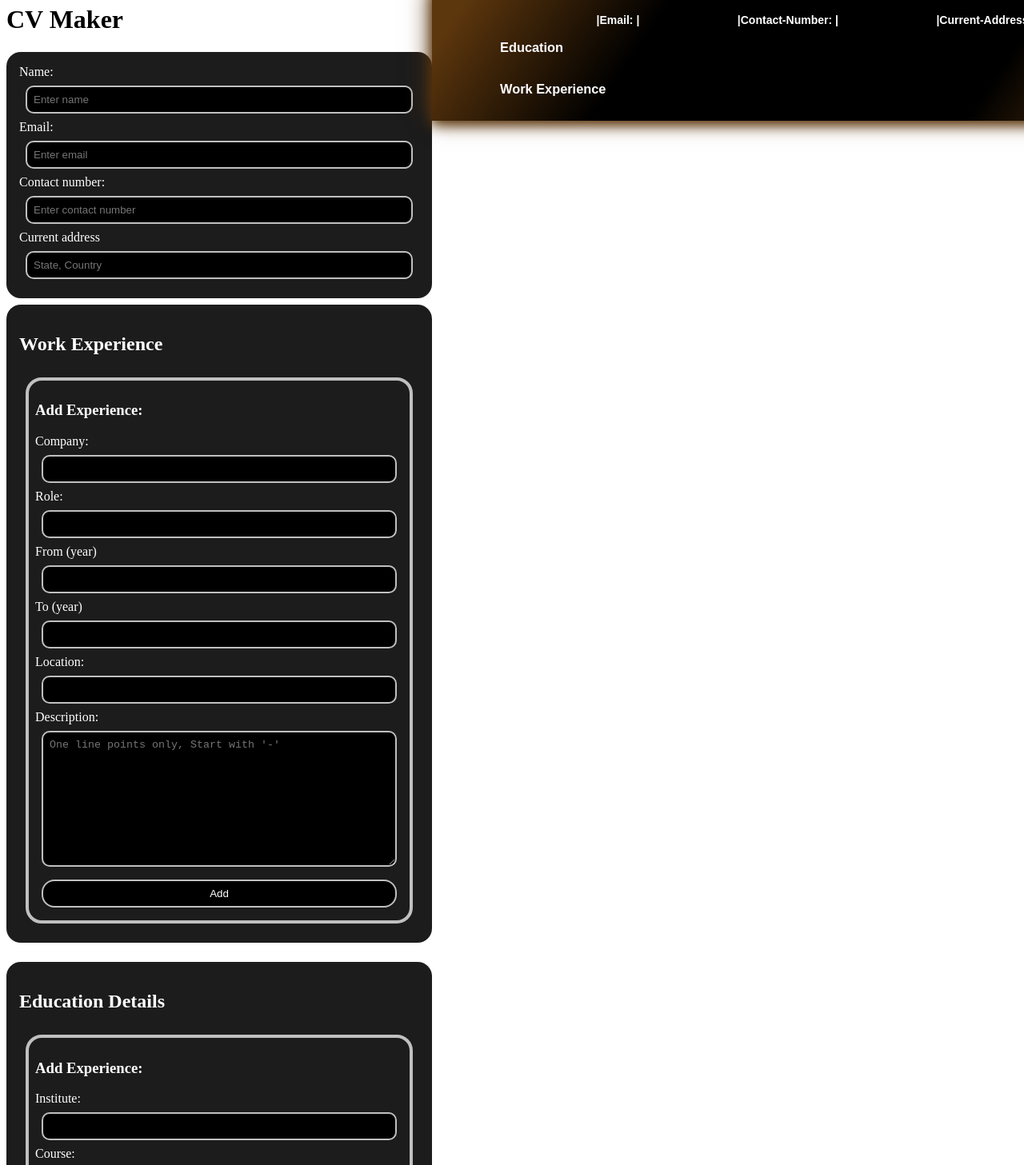
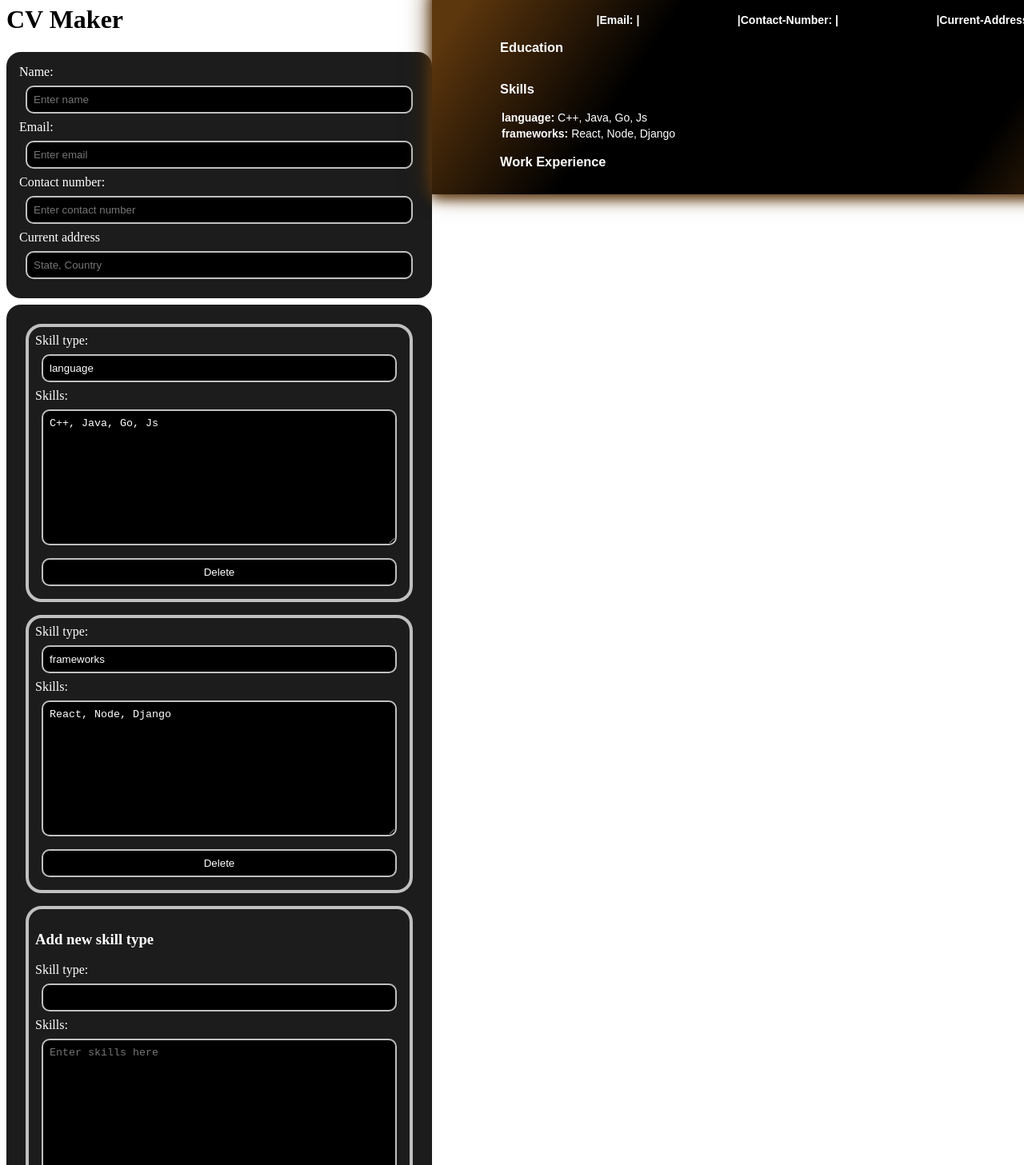
Before and after one commit to AnuragYadav404/cv-application, a React (Vite) app in the folder cv-application/: page / in a window 1280 px wide. Shown: the part 53-1510 px from the top of the page at 80% size. Built offline with nearby package versions, Linux system fonts and the light colour scheme.

Commit message:
Implement the Skills display and form component
Future scope: Extract out generic compoenent from Skills
and implement a new genereic componenet fro skills
and project

```diff
--- a/cv-application/src/App.css
+++ b/cv-application/src/App.css
@@ -38,12 +38,12 @@ li {
 }
 
 
-.WorkDetails, .EducationDetails {
+.WorkDetails, .EducationDetails, .skillsForm {
   display: flex;
   flex-direction: column;
 }
 
-.personalDetails, .WorkDetailsList, .EducationDetailsList   {
+.personalDetails, .WorkDetailsList, .EducationDetailsList , .skillsFormList  {
   margin-top: 8px;
   color: white;
   display: flex;
@@ -57,7 +57,7 @@ li {
 
 
 
-.WorkDetailsList li, .EducationDetailsList li {
+.WorkDetailsList li, .EducationDetailsList li, .skillsFormList li {
   display: flex;
   flex-direction: column;
   margin: 8px;
@@ -67,7 +67,7 @@ li {
   border: 4px solid silver;
 }
 
-.WorkDetailsList li input, .EducationDetailsList li input, .personalDetails input, .WorkDetailsList li textarea, .EducationDetailsList li textarea {
+.WorkDetailsList li input, .EducationDetailsList li input, .skillsFormList li input, .skillsFormList li textarea, .skillsFormList li button ,.personalDetails input, .WorkDetailsList li textarea, .EducationDetailsList li textarea {
   background-color: black;
   color: white;
   padding: 8px;
@@ -150,3 +150,8 @@ li {
   margin-top: 2px;
   margin-bottom: 2px;
 }
+
+.skillDisplaySection {
+  display: flex;
+  padding: 2px;
+}
--- a/cv-application/src/App.jsx
+++ b/cv-application/src/App.jsx
@@ -5,6 +5,8 @@ import DisplayPersonalDetails from "./components/DisplayPersonalDetails";
 // import { Fragment } from "react";
 import ExperienceDetails from "./components/ExperienceDetails";
 import DisplayExperienceDetails from "./components/DisplayExperienceDetails";
+import SkillsDetails from "./components/SkillsDetails";
+import DisplaySkillsDetails from "./components/DisplaySkillDetails";
 
 function App() {
   const [name, setName] = useState("");
@@ -13,6 +15,8 @@ function App() {
   const [currentAddress, setCurrentAddress] = useState("");
   const [work, setWork] = useState([]);
   const [education, setEducation] = useState([]);
+
+  const [skills, setNewSkills] = useState(initialSkills);
   return (
     <div className="cvApp">
       <div className="cvForm">
@@ -30,6 +34,9 @@ function App() {
             currentAddress={currentAddress}
             setCurrentAddress={setCurrentAddress}
           />
+        </div>
+        <div className="SkillsData">
+          <SkillsDetails skillsState={skills} setSkillsState={setNewSkills}/>
         </div>
         <div className="workData">
           <ExperienceDetails
@@ -73,6 +80,9 @@ function App() {
             subtitleLabel={"Course: "}
           />
         </div>
+        <div className="skillsDataPreview">
+          <DisplaySkillsDetails skills={skills}/>
+        </div>
         <div className="workDataPreview" key={"WorkDetails"}>
           <DisplayExperienceDetails
             experienceName="WorkDetails"
@@ -88,4 +98,17 @@ function App() {
   );
 }
 
+let initialSkills = [
+  {
+    id: "language",
+    "type": "language",
+    "value" : "C++, Java, Go, Js"
+  },
+  {
+    id: "frameworks",
+    "type": "frameworks",
+    "value" : "React, Node, Django"
+  }
+]
+
 export default App;
--- /dev/null
+++ b/cv-application/src/components/DisplaySkillDetails.jsx
@@ -0,0 +1,25 @@
+export default function DisplaySkillsDetails({skills}) {
+
+    return (
+        <div className="displaySkills">
+            <h3>Skills</h3>
+            <ul>
+                {skills.map((skill) => {
+                    let values = skill["value"].split("\n")
+                    return (
+                        <li key={skill.id} className="skillDisplaySection">
+                            <div className="skillHeader"><b>{skill["type"]}:&nbsp;</b></div>
+                            <div className="skillList">
+                                {values.map((value) => {
+                                    return (
+                                        <li key={value}>{value}</li>
+                                    )
+                                })}
+                            </div>
+                        </li>
+                    )
+                })}
+            </ul>
+        </div>
+    )
+}
--- /dev/null
+++ b/cv-application/src/components/SkillsDetails.jsx
@@ -0,0 +1,76 @@
+import { useState } from "react";
+
+export default function SkillsDetails({skillsState, setSkillsState}) {
+
+    const [newType, setNewType] = useState('');
+    const [newSkill, setNewSkill] = useState('');
+
+    function handleSkillTypeChange(value, id) {
+        setSkillsState(skillsState.map((skill) => {
+            if(skill.id === id) {
+                return {
+                    ...skill,
+                    "type": value
+                }
+            }else {
+                return skill;
+            }
+        }))
+    }
+
+    function handleSkillValueChange(value, id) {
+        setSkillsState(skillsState.map((skill) => {
+            if(skill.id === id) {
+                return {
+                    ...skill,
+                    "value": value
+                }
+            }else {
+                return skill;
+            }
+        }))
+    }
+
+    function handleNewSkill() {
+        if(newType.length>0 && newSkill.length>0) {
+            let newEle = {
+                id: newType,
+                "type": newType,
+                "value" : newSkill
+            }
+            setSkillsState([...skillsState, newEle]);
+            setNewSkill('');
+            setNewType('')
+        }
+    }
+
+    function handleDeleteSkill(id) {
+        setSkillsState(skillsState.filter((skill) => skill.id !== id))
+    }
+
+    return (
+        <div className="skillsForm">
+            <ul className="skillsFormList">
+                {skillsState.map((skill) => {
+                    return (
+                        <li key={skill.id}>
+                            <label htmlFor={skill.id}>Skill type: </label>
+                            <input type="text" id={skill.id} value={skill["type"]} placeholder="Enter skill type" onChange={(e) => handleSkillTypeChange(e.target.value, skill.id)}/>
+                            <label htmlFor={skill.id+"values"}>Skills: </label>
+                            <textarea id={skill.id+"values"} cols="30" rows="10" value={skill["value"]} onChange={(e) => {handleSkillValueChange(e.target.value, skill.id)}} placeholder="Enter Skills"></textarea>
+                            <button onClick={(e) => handleDeleteSkill(skill.id)}>Delete</button>
+                        </li>
+                    )
+                })}
+                <li key="addNewSkill">
+                    <h3>Add new skill type</h3>
+                    <label htmlFor="newSkillType">Skill type:</label>
+                    <input type="text" id="newSkillType" value={newType} onChange={(e) => setNewType(e.target.value)} required/>
+                    <label htmlFor="newSkillValues">Skills: </label>
+                    <textarea id="newSkillValues" cols="30" rows="10" value={newSkill} onChange={(e) => setNewSkill(e.target.value)} placeholder="Enter skills here" required></textarea>
+                    <button onClick={handleNewSkill}>Add</button>
+                </li>
+            </ul>
+        </div>
+    )
+}
```
